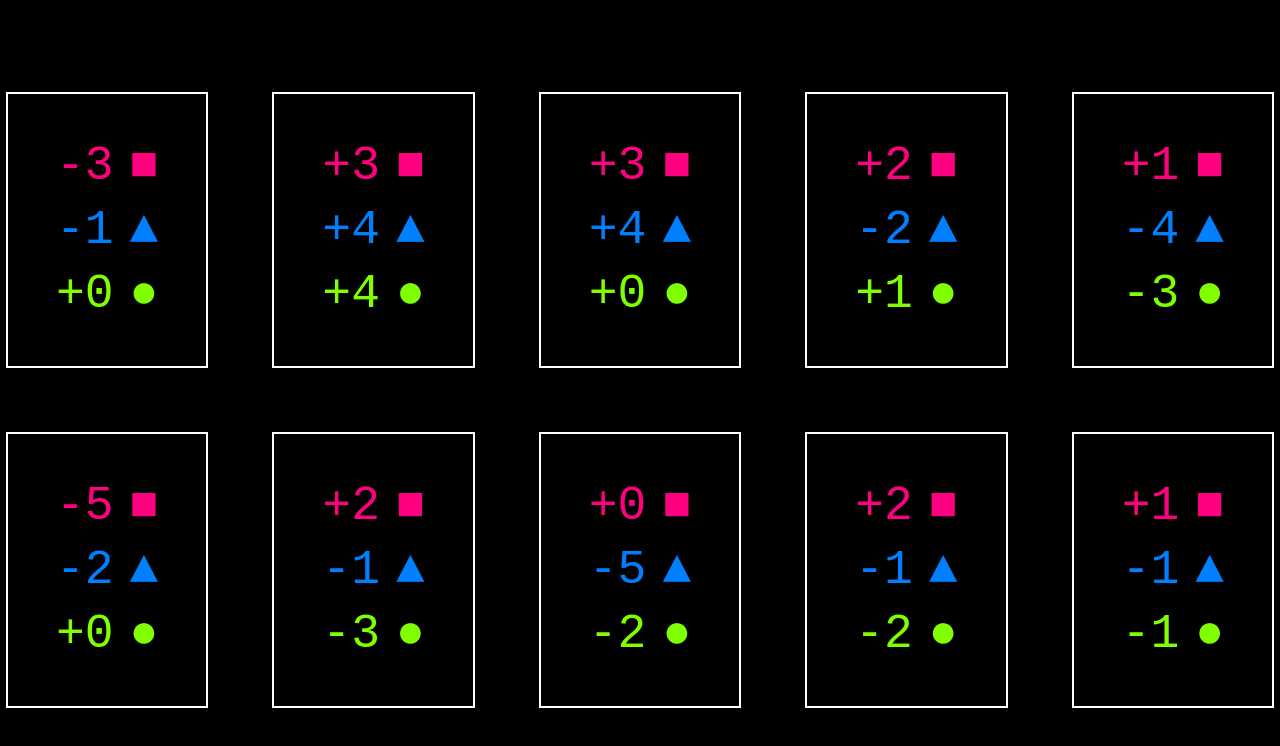
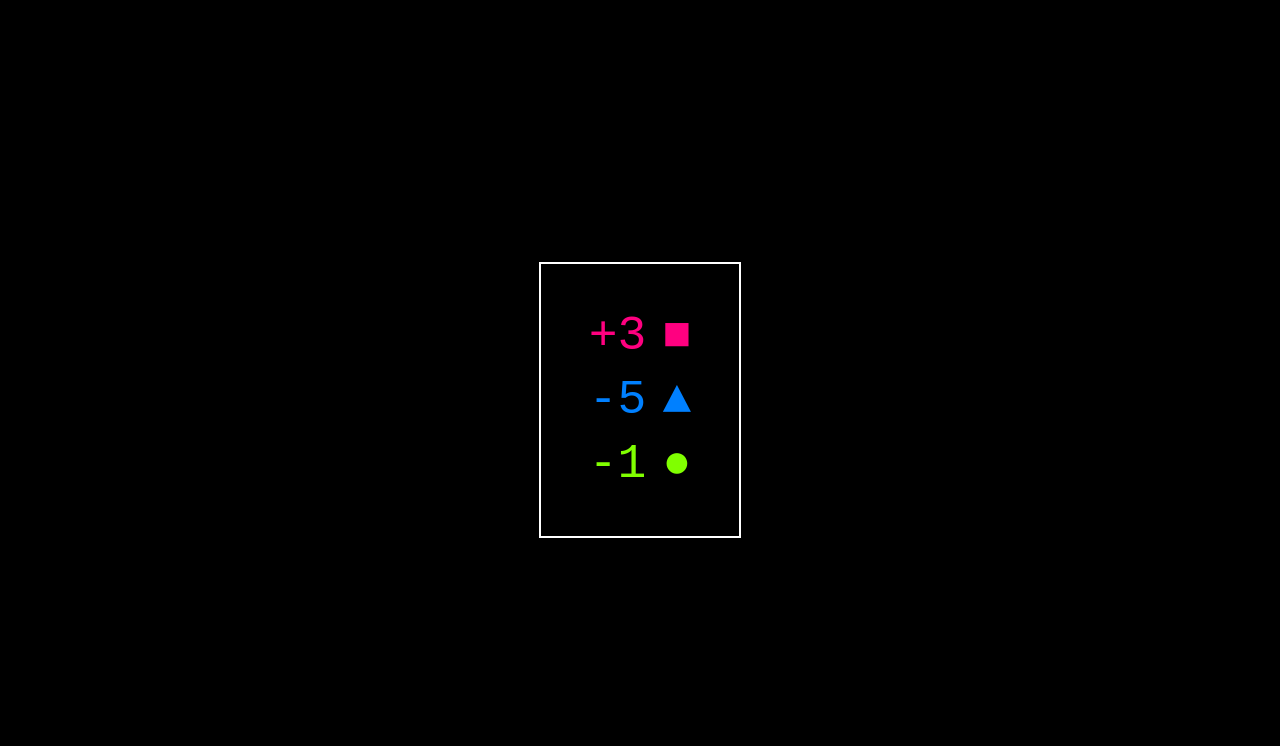
Before and after one commit to caleb-cox/shard-cosmic, a Vue app: page / in a window 1280 px wide. Shown: the top 746 px of the page. Built offline with nearby package versions, Linux system fonts and the light colour scheme; a web font is replaced by a local one.

Commit message:
Move Card data to App

```diff
--- a/src/App.vue
+++ b/src/App.vue
@@ -1,10 +1,30 @@
 <script setup>
+import { ref } from "vue";
 import Card from "./components/Card.vue";
+
+const roll = () => {
+  const d1 = Math.ceil(Math.random() * 6);
+  const d2 = Math.ceil(Math.random() * 6);
+  return d1 - d2;
+};
+
+const cards = ref([
+  {
+    body: roll(),
+    mind: roll(),
+    luck: roll(),
+  },
+]);
 </script>
 
 <template>
   <div class="hand">
-    <Card v-for="_ in 10" />
+    <Card
+      v-for="card in cards"
+      :body="card.body"
+      :mind="card.mind"
+      :luck="card.luck"
+    />
   </div>
 </template>
 
--- a/src/components/Card.vue
+++ b/src/components/Card.vue
@@ -1,31 +1,20 @@
 <script setup>
-const rollD6 = () => {
-  return Math.ceil(Math.random() * 6);
-};
+const props = defineProps({
+  body: Number,
+  mind: Number,
+  luck: Number,
+});
 
-const cardObject = {
-  body: {
-    roll: [rollD6(), rollD6()],
-  },
-  mind: {
-    roll: [rollD6(), rollD6()],
-  },
-  luck: {
-    roll: [rollD6(), rollD6()],
-  },
-};
-
-const formatRoll = (dice) => {
-  const result = `${dice.roll[0] - dice.roll[1]}`;
-  return result.padStart(2, "+");
+const formatRoll = (result) => {
+  return result.toString().padStart(2, "+");
 };
 </script>
 
 <template>
   <div class="card">
-    <div class="body stat">{{ formatRoll(cardObject.body) }}</div>
-    <div class="mind stat">{{ formatRoll(cardObject.mind) }}</div>
-    <div class="luck stat">{{ formatRoll(cardObject.luck) }}</div>
+    <div class="stat body">{{ formatRoll(props.body) }}</div>
+    <div class="stat mind">{{ formatRoll(props.mind) }}</div>
+    <div class="stat luck">{{ formatRoll(props.luck) }}</div>
   </div>
 </template>
 
@@ -47,27 +36,27 @@ const formatRoll = (dice) => {
   margin-left: 1rem;
 }
 
-.body.stat {
+.body {
   color: var(--color-rose);
 }
 
-.body.stat::after {
+.body::after {
   content: "\25A0";
 }
 
-.mind.stat {
+.mind {
   color: var(--color-azure);
 }
 
-.mind.stat::after {
+.mind::after {
   content: "\25B2";
 }
 
-.luck.stat {
+.luck {
   color: var(--color-chartreuse);
 }
 
-.luck.stat::after {
+.luck::after {
   content: "\25CF";
 }
 </style>
```
